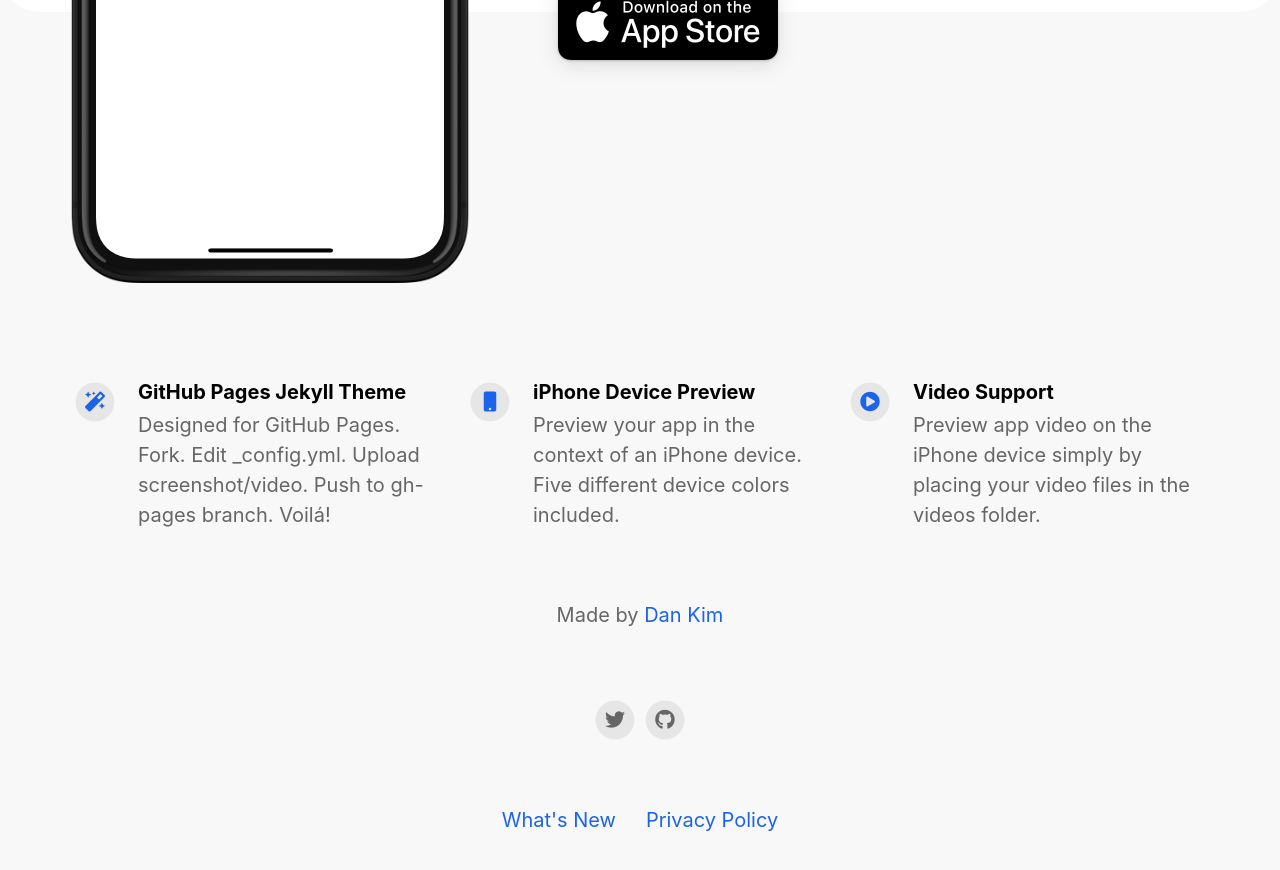
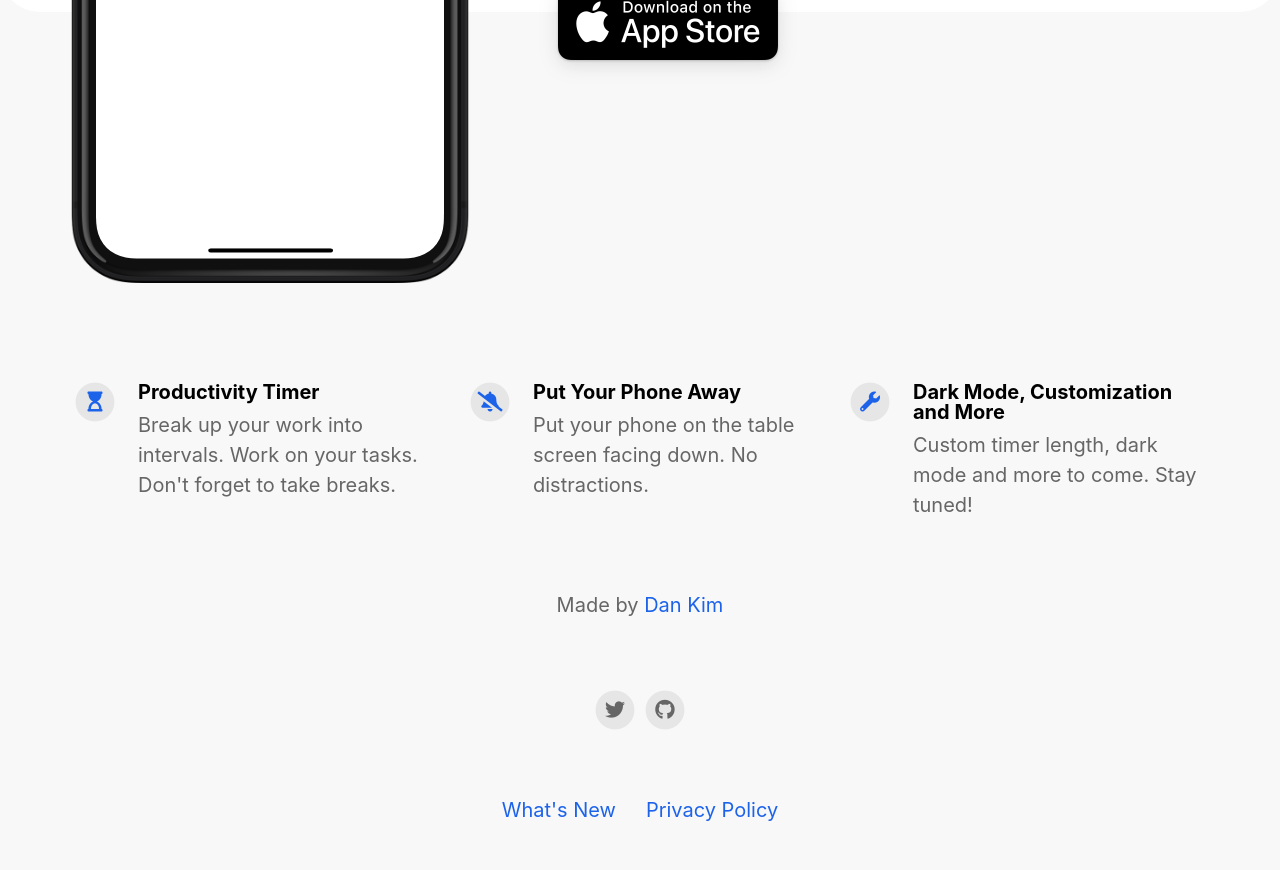
Before and after one commit to dankimio/fliptimer-promo, a Jekyll site: the page built from index.html, in a window 1280 px wide and 900 px high, scrolled down 702 px. Shown: the top 870 px of the window. Built offline with Jekyll 4.4.1, drawn with Linux system fonts in a browser that asks for light colours; nearby versions of some CDN libraries.

Commit message:
Add features

```diff
--- a/_config.yml
+++ b/_config.yml
@@ -31,17 +31,17 @@
 
 # Feature List (Edit, add or remove features to be presented.)
 features:
-  - title: GitHub Pages Jekyll Theme
-    description: Designed for GitHub Pages. Fork. Edit _config.yml. Upload screenshot/video. Push to gh-pages branch. Voilá!
-    fontawesome_icon_name: magic
+  - title: Productivity Timer
+    description: Break up your work into intervals. Work on your tasks. Don't forget to take breaks.
+    fontawesome_icon_name: hourglass-start
 
-  - title: iPhone Device Preview
-    description: Preview your app in the context of an iPhone device. Five different device colors included.
-    fontawesome_icon_name: mobile
+  - title: Put Your Phone Away
+    description: Put your phone on the table screen facing down. No distractions.
+    fontawesome_icon_name: bell-slash
 
-  - title: Video Support
-    description: Preview app video on the iPhone device simply by placing your video files in the videos folder.
-    fontawesome_icon_name: play-circle
+  - title: Dark Mode, Customization and More
+    description: Custom timer length, dark mode and more to come. Stay tuned!
+    fontawesome_icon_name: wrench
 
 # Theme Settings
 topbar_color: "#fff"
```
